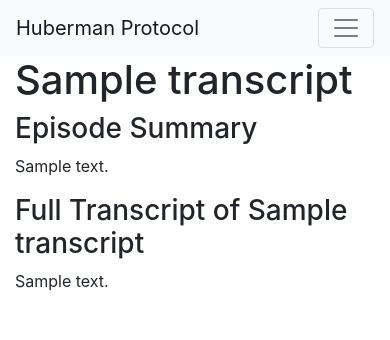
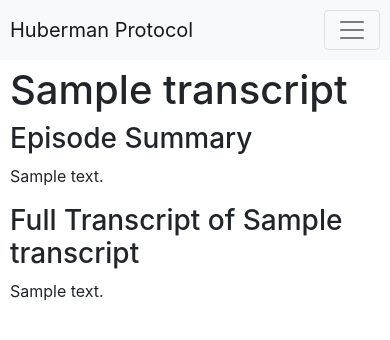
Before and after one commit to SGJIII/huberman-protocols-backend, a Flask app: a page that uses templates/blog_post.html in a window 390 px wide. Shown: the top 340 px of the page. Run offline with Flask 3, Linux system fonts and the light colour scheme; tables that the repository leaves empty hold one stand-in row (values such as "Sample post"); some libraries are stand-ins or nearby versions.

Commit message:
mobile optimize blog

```diff
--- a/templates/blog_post.html
+++ b/templates/blog_post.html
@@ -2,14 +2,31 @@
 <html lang="en">
 <head>
     <meta charset="UTF-8">
+    <meta name="viewport" content="width=device-width, initial-scale=1.0">
     <title>{{ transcript.title }} - Huberman Protocol</title>
-    <meta name="description" content="{{ transcript.summary }}">
-    <meta name="keywords" content="Huberman, Podcast, Transcript, {{ transcript.title }}">
     <link rel="stylesheet" href="https://maxcdn.bootstrapcdn.com/bootstrap/4.5.2/css/bootstrap.min.css">
+    <style>
+        body {
+            padding-top: 56px;
+        }
+        .container {
+            max-width: 600px;
+            margin: 0 auto;
+            padding: 20px;
+        }
+        @media (max-width: 600px) {
+            .container {
+                padding: 10px;
+            }
+            .navbar {
+                padding: 10px;
+            }
+        }
+    </style>
 </head>
 <body>
     <!-- Navigation Bar -->
-    <nav class="navbar navbar-expand-lg navbar-light bg-light">
+    <nav class="navbar navbar-expand-lg navbar-light bg-light fixed-top">
         <a class="navbar-brand" href="/">Huberman Protocol</a>
         <button class="navbar-toggler" type="button" data-toggle="collapse" data-target="#navbarNav" aria-controls="navbarNav" aria-expanded="false" aria-label="Toggle navigation">
             <span class="navbar-toggler-icon"></span>
@@ -41,5 +58,9 @@
             {% endfor %}
         </div>
     </div>
+
+    <script src="https://code.jquery.com/jquery-3.5.1.min.js"></script>
+    <script src="https://cdnjs.cloudflare.com/ajax/libs/popper.js/1.16.0/umd/popper.min.js"></script>
+    <script src="https://maxcdn.bootstrapcdn.com/bootstrap/4.5.2/js/bootstrap.min.js"></script>
 </body>
 </html>
```
Also changed, not shown: templates/blog.html (+26 -3 lines).
